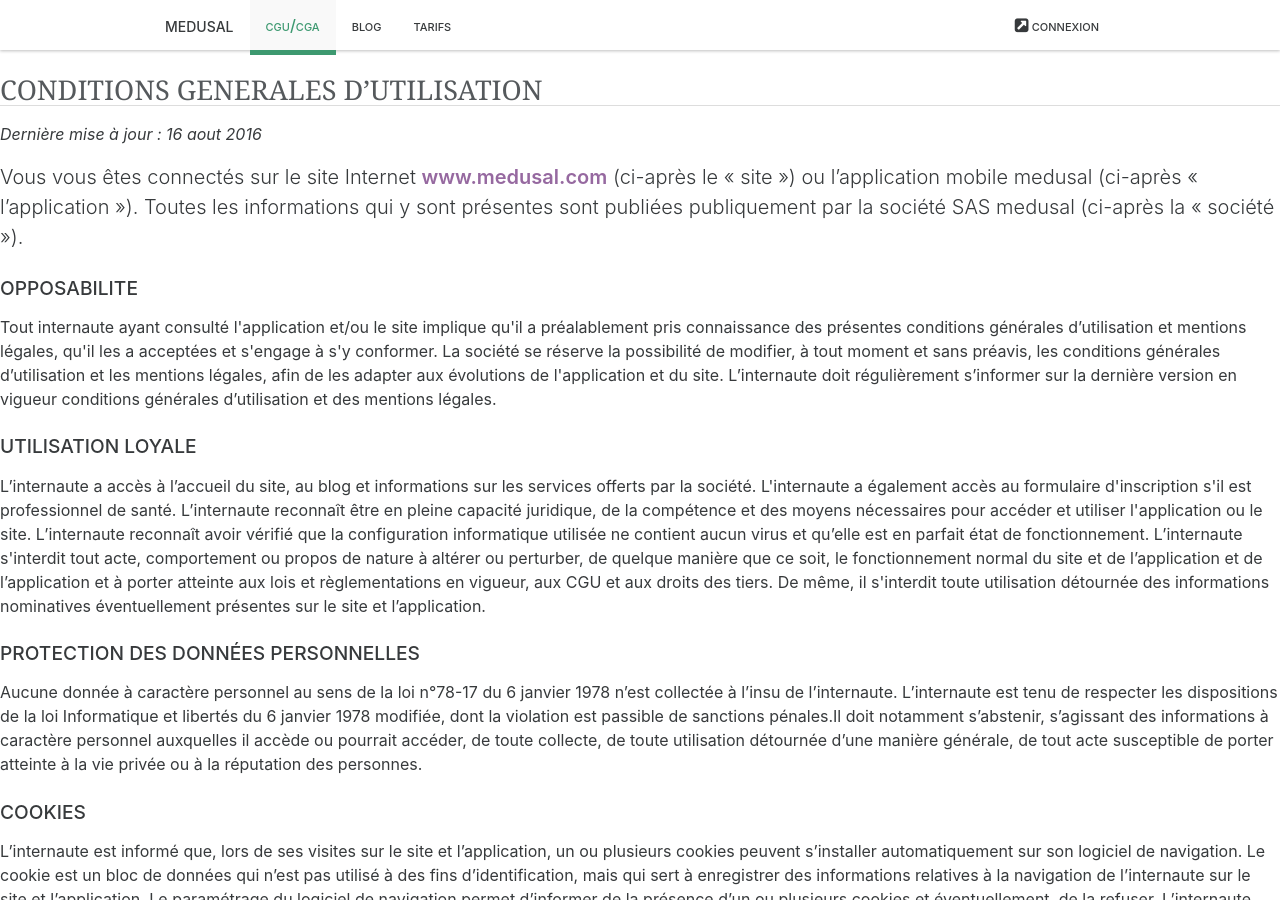
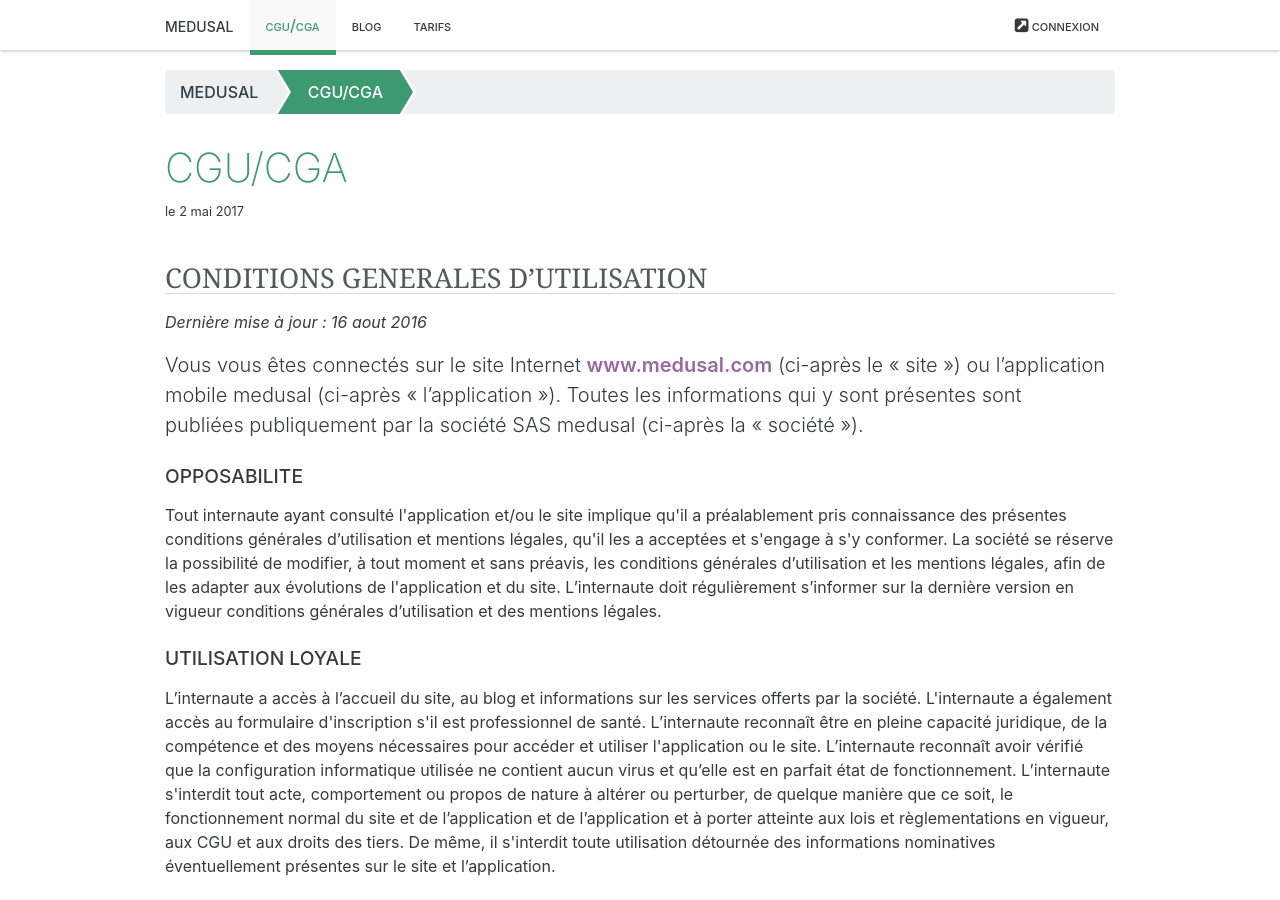
Before and after one commit to medusal/medusal.github.io, a Jekyll site: the page built from _pages/cgu.html, in a window 1280 px wide and 900 px high. Built offline with Jekyll 4.4.1, drawn with Linux system fonts in a browser that asks for light colours; part of the change alters nothing that is shown.

```diff
--- a/_pages/cgu.html
+++ b/_pages/cgu.html
@@ -6,8 +6,7 @@ permalink: "/cgu/"
 color: "#3D9970"
 noindex: true
 date: '2017-05-02T12:48:24.720Z'
-layout: home
-nocontainer: true
+layout: default
 excerpt: ''
 weight: 10
 ---
```
